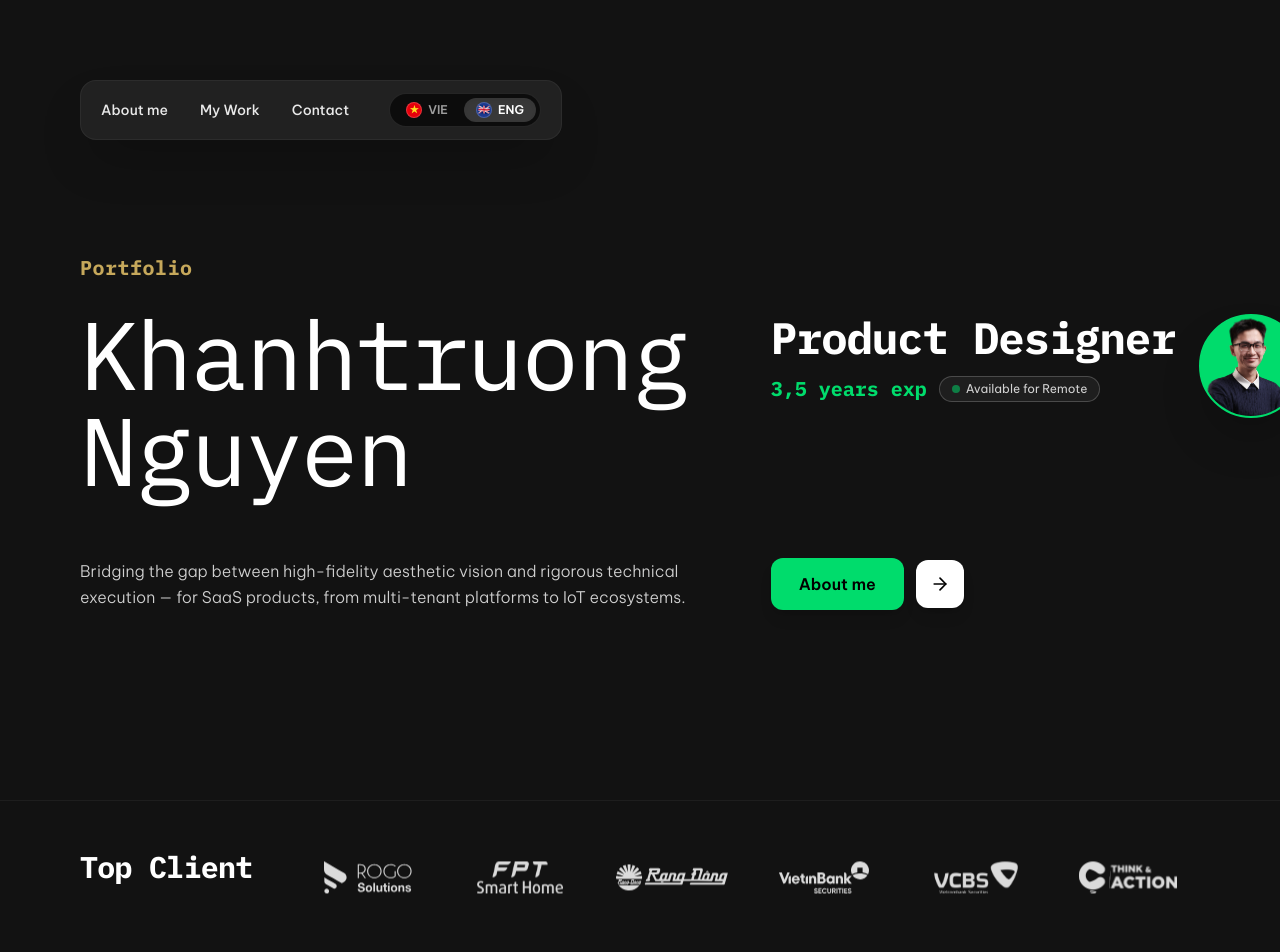
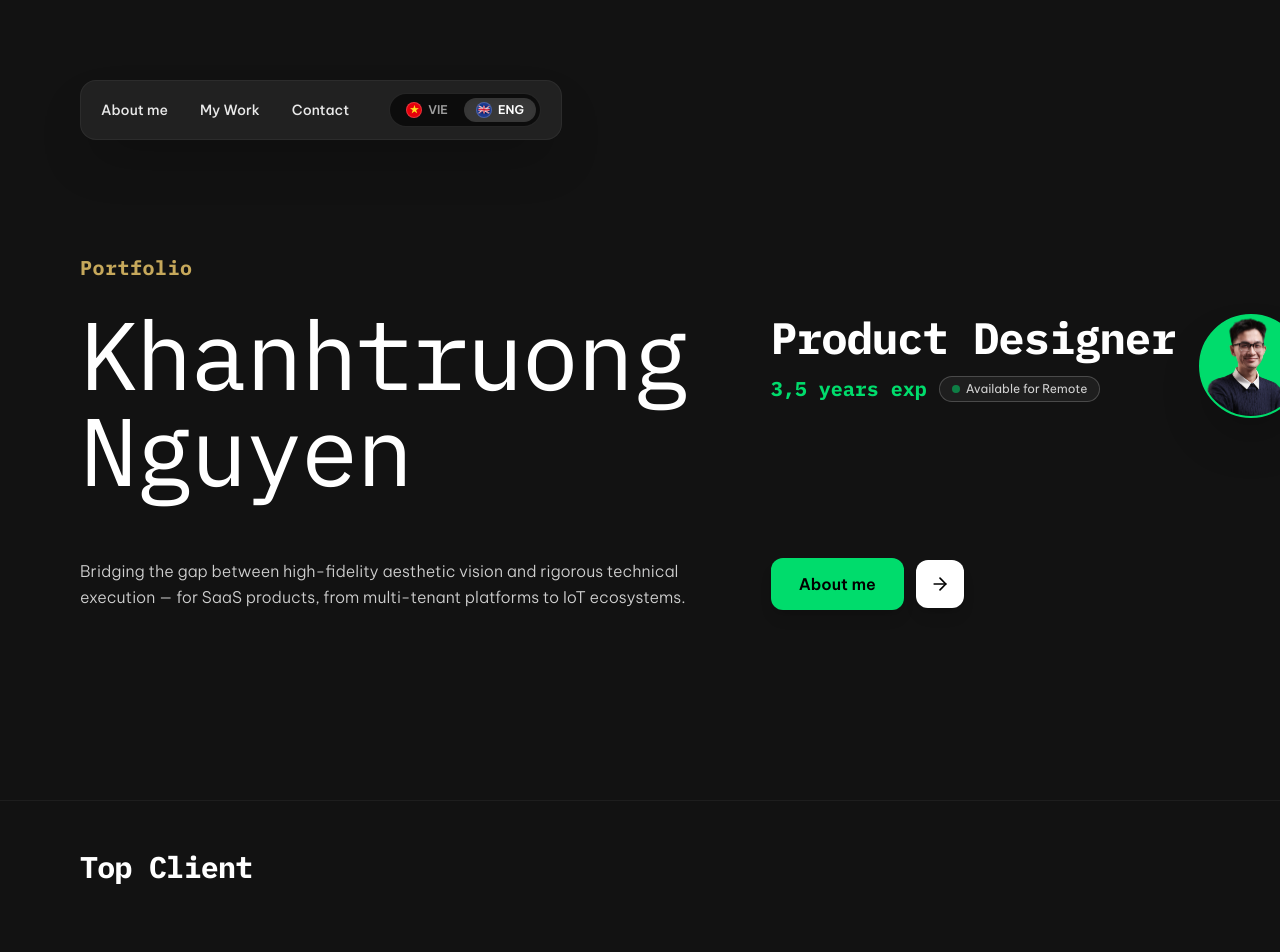
Before and after one commit to ktruong2k1/khanhtruong_portfolio_2026, a Next.js app: page / in a window 1280 px wide. Shown: the top 952 px of the page. Built offline with nearby package versions, Linux system fonts and the light colour scheme.

Commit message:
Update Step 2 in TopClientSection so 6 logos glide vertically down to exact 100vh center before expanding into 3x2 grid view

```diff
--- a/src/components/TopClientSection.tsx
+++ b/src/components/TopClientSection.tsx
@@ -36,21 +36,25 @@ export default function TopClientSection({
     offset: ["start start", "end end"],
   });
 
-  // STEP 1 (Screenshot 1): Single horizontal row next to "Top Client" at section top (0.00 -> 0.22)
-  const rowOpacity = useTransform(scrollYProgress, [0.0, 0.16, 0.24], [1, 1, 0]);
-  const rowY = useTransform(scrollYProgress, [0.0, 0.24], ["0px", "15px"]);
+  // STEP 1 -> STEP 2A: Single horizontal row moves down vertically into 100vh vertical center (0.00 -> 0.28)
+  const rowY = useTransform(scrollYProgress, [0.0, 0.25], ["0px", "35vh"]);
+  const rowOpacity = useTransform(scrollYProgress, [0.0, 0.25, 0.32], [1, 1, 0]);
 
-  // STEP 2 (Screenshot 2 & 3): 6 logos rearrange & align center in middle of section (0.20 -> 0.46)
+  // STEP 2B (Screenshot 3): 6 logos expand & rearrange into 3x2 grid centered in 100vh (0.26 -> 0.46)
   const gridOpacity = useTransform(
     scrollYProgress,
-    [0.18, 0.26, 0.40, 0.48],
+    [0.26, 0.33, 0.42, 0.48],
     [0, 1, 1, 0]
   );
-  const gridScale = useTransform(scrollYProgress, [0.18, 0.26, 0.40, 0.48], [0.95, 1, 1, 0.95]);
+  const gridScale = useTransform(
+    scrollYProgress,
+    [0.26, 0.33, 0.42, 0.48],
+    [0.95, 1, 1, 0.95]
+  );
 
-  // STEP 3 (Screenshot 4): Expanded detail cards appear and scroll up (0.44 -> 0.90)
-  const expandedOpacity = useTransform(scrollYProgress, [0.44, 0.52], [0, 1]);
-  const contentY = useTransform(scrollYProgress, [0.48, 0.90], ["0%", "-62%"]);
+  // STEP 3 (Screenshot 4): Expanded detail cards appear and scroll up (0.45 -> 0.90)
+  const expandedOpacity = useTransform(scrollYProgress, [0.45, 0.52], [0, 1]);
+  const contentY = useTransform(scrollYProgress, [0.50, 0.90], ["0%", "-62%"]);
 
   // Fallback for Reduced Motion
   if (shouldReduceMotion) {
@@ -125,7 +129,7 @@ export default function TopClientSection({
           </h3>
         </div>
 
-        {/* STEP 1 (Screenshot 1): Single Horizontal Row of 6 Logos next to Top Client (Progress: 0.00 -> 0.22) */}
+        {/* STEP 1 -> STEP 2A: Single Horizontal Row of 6 Logos aligns center vertically in 100vh (Progress: 0.00 -> 0.28) */}
         <motion.div
           style={{ opacity: rowOpacity, y: rowY }}
           className="absolute top-12 left-0 right-0 max-w-[1440px] mx-auto px-6 md:px-12 lg:px-[80px] z-20 pointer-events-none flex items-center justify-end"
@@ -147,7 +151,7 @@ export default function TopClientSection({
           </div>
         </motion.div>
 
-        {/* STEP 2 (Screenshot 2 & 3): 6 Logos Rearrange & Align Center into 3x2 Grid in Middle of Section (Progress: 0.20 -> 0.46) */}
+        {/* STEP 2B (Screenshot 3): 6 Logos expand into 3x2 Grid centered in 100vh (Progress: 0.26 -> 0.48) */}
         <motion.div
           style={{ opacity: gridOpacity, scale: gridScale }}
           className="absolute inset-0 max-w-4xl mx-auto my-auto flex flex-col items-center justify-center pointer-events-none px-6 z-10"
@@ -171,7 +175,7 @@ export default function TopClientSection({
           </div>
         </motion.div>
 
-        {/* STEP 3 (Screenshot 4): Expanded Detail Cards Appear & Scroll Up (Progress: 0.44 -> 0.90) */}
+        {/* STEP 3 (Screenshot 4): Expanded Detail Cards Appear & Scroll Up (Progress: 0.45 -> 0.90) */}
         <motion.div
           style={{ opacity: expandedOpacity }}
           className="w-full max-w-[1440px] mx-auto h-full pt-16 flex-1 overflow-hidden z-0"
```
